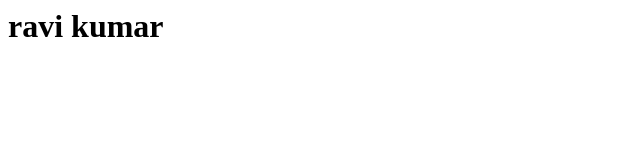
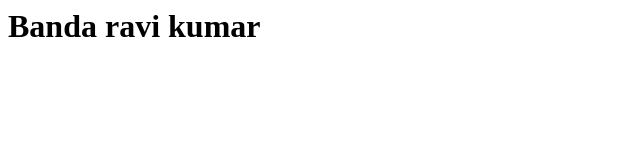
Before and after one commit to BandaRavikumar/git-practice, a plain HTML site: page index.html in a window 1280 px wide. Shown: the whole page, without its empty margins (0-640 px from the left). Drawn offline with Linux system fonts and the light colour scheme.

Commit message:
added banda to index.html

```diff
--- a/index.html
+++ b/index.html
@@ -1,4 +1,4 @@
 <html>
 	<h1>
-		ravi kumar</h1>
+		Banda ravi kumar </h1>
 </html>
```
